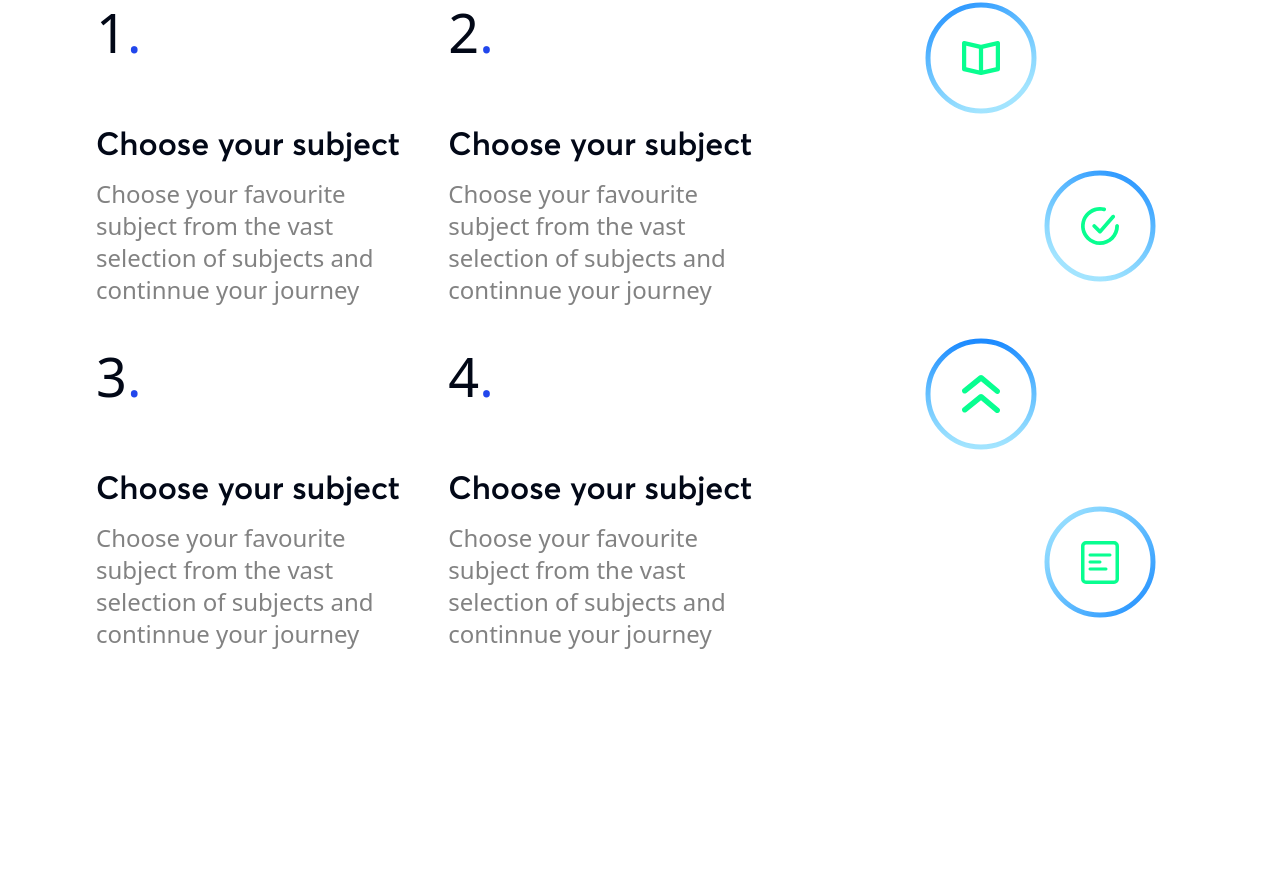
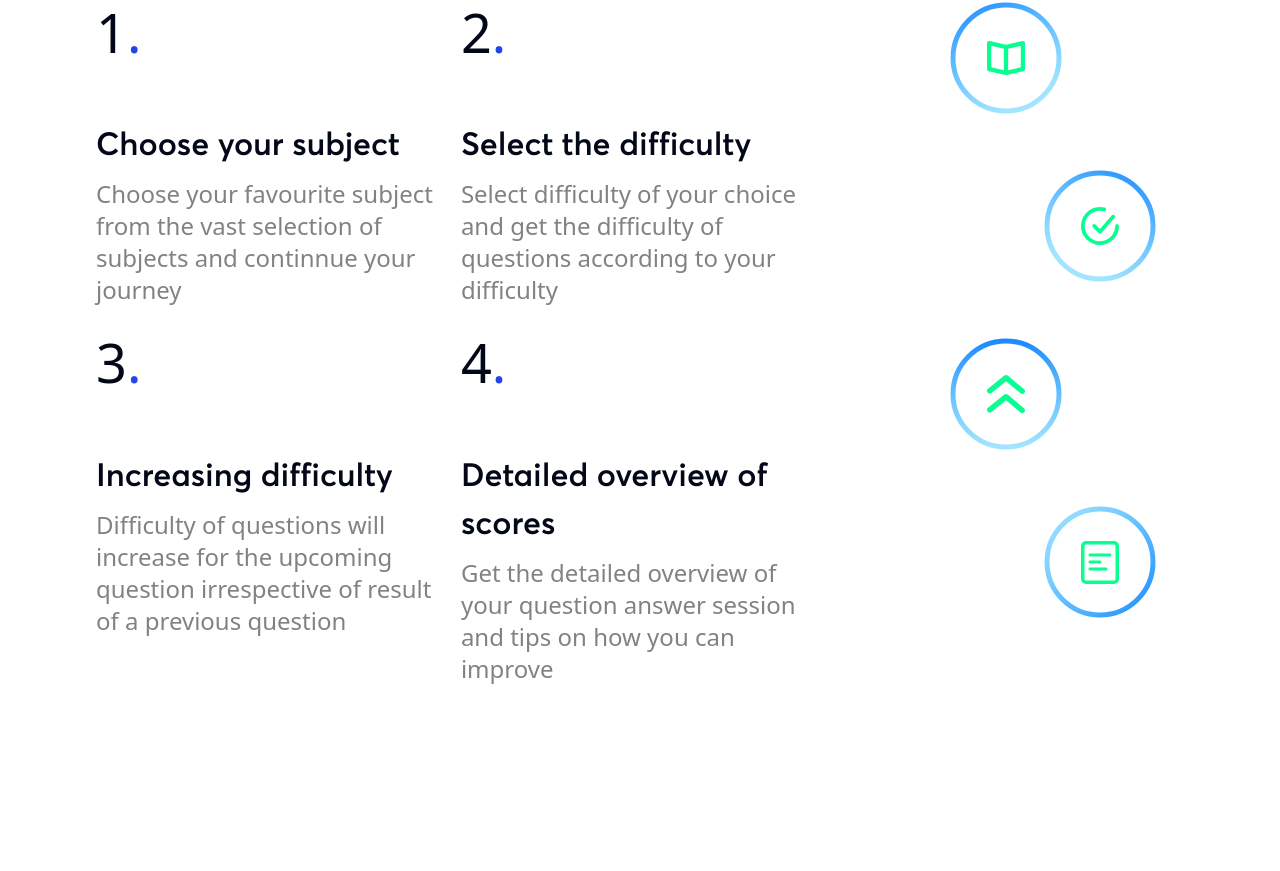
Before and after one commit to kelvin888/kwizzy-ui, a Next.js app: page / in a window 1280 px wide. Shown: the part 2199-3070 px from the top of the page. Built offline with nearby package versions, Linux system fonts and the light colour scheme; no server answers; a web font is replaced by a local one.

Commit message:
chore: make landing page responsive

```diff
--- a/src/app/(admin)/quiz/QuizCreation/QuizCreation.tsx
+++ b/src/app/(admin)/quiz/QuizCreation/QuizCreation.tsx
@@ -9,7 +9,9 @@ import { joiResolver } from '@hookform/resolvers/joi'
 import Joi from 'joi'
 import {
     Dialog,
+    DialogClose,
     DialogContent,
+    DialogTrigger,
 } from "@/components/ui/dialog"
 import useQuizCreationStore from 'store/quizCreation'
 import { Plus } from 'lucide-react'
@@ -29,9 +31,10 @@ const schema = Joi.object({
 
 type Props = {
     showModal: boolean
+    closeModal: () => void
 }
 
-const QuizCreation: FC<Props> = ({ showModal }) => {
+const QuizCreation: FC<Props> = ({ showModal, closeModal }) => {
     const { register, handleSubmit, formState: { errors } } = useForm<QuizCreationData>({
         resolver: joiResolver(schema),
     });
@@ -55,7 +58,7 @@ const QuizCreation: FC<Props> = ({ showModal }) => {
     console.log("store", questions)
 
     return (
-        <Dialog open={showModal}>
+        <Dialog open={showModal} onOpenChange={closeModal}>
             <DialogContent className="sm:max-w-[85%] overflow-hidden">
                 <form onSubmit={handleSubmit(onSubmit)} className=" text-grayscale-90 font-poppins font-bold">
                     <div
--- a/src/app/(admin)/quiz/page.tsx
+++ b/src/app/(admin)/quiz/page.tsx
@@ -18,6 +18,10 @@ const Page = () => {
 
     const [showcreateQuizModal, setshowcreateQuizModal] = useState(false)
 
+    const closeModal = () => {
+        setshowcreateQuizModal(false)
+    }
+
     return (
         <div className='p-5 flex flex-col gap-5'>
             <div className='border-b pb-5'>
@@ -31,7 +35,7 @@ const Page = () => {
                 </div>
 
 
-                <div className='grid grid-cols-4 gap-4'>
+                <div className='grid lg:grid-cols-3 2xl:grid-cols-4 gap-4'>
                     {categories.map(category =>
                         <Category key={category.id} image={category.imageUrl} title={category.title} />
                     )}
@@ -50,7 +54,7 @@ const Page = () => {
                 </div>
 
             </div>
-            <QuizCreation showModal={showcreateQuizModal} />
+            <QuizCreation showModal={showcreateQuizModal} closeModal={closeModal} />
         </div>
     )
 }
--- a/src/app/home/Features/Features.tsx
+++ b/src/app/home/Features/Features.tsx
@@ -13,7 +13,7 @@ const Features = () => {
             <div className='text-[3.375rem] max-w-[34.8rem] mx-auto text-center font-avertaSemiBold'>Quizzy comes with
                 amazing <span className='text-secondary-100'>features</span> like:
             </div>
-            <div className='flex justify-between mt-[6.2rem] gap-32'>
+            <div className='flex sm:flex-wrap lg:flex-nowrap justify-between mt-[6.2rem] gap-32'>
                 <Feature
                     icon={<Image src={threeDIcon} alt='3d icon' width={100} />}
                     description='3 dimensional coverage of all questions related to a perticular topic'
--- a/src/app/home/LearningJourney/LearningJourney.tsx
+++ b/src/app/home/LearningJourney/LearningJourney.tsx
@@ -13,29 +13,35 @@ const LearningJourney = () => {
                 Let’ checkout your <span className='text-secondary-100'>learning</span> journey
             </div>
             <div className='flex gap-28 mt-24'>
-                <div className='grid grid-cols-2 gap-4'>
+                <div className='grid lg:grid-cols-2 gap-4'>
                     <Feature
                         icon={<div className='font-avertaBold text-[3.375rem]'>1<span className='text-primary-100'>.</span></div>}
                         title='Choose your subject'
-                        description='Choose your favourite subject from the vast selection of subjects and continnue your journey'
+                        description='Choose your favourite subject
+                        from the vast selection of subjects
+                        and continnue your journey'
                     />
                     <Feature
                         icon={<div className='font-avertaBold text-[3.375rem]'>2<span className='text-primary-100'>.</span></div>}
-                        title='Choose your subject'
-                        description='Choose your favourite subject from the vast selection of subjects and continnue your journey'
+                        title='Select the difficulty'
+                        description='Select difficulty of your choice
+                        and get the difficulty of questions
+                        according to your difficulty'
                     />
                     <Feature
                         icon={<div className='font-avertaBold text-[3.375rem]'>3<span className='text-primary-100'>.</span></div>}
-                        title='Choose your subject'
-                        description='Choose your favourite subject from the vast selection of subjects and continnue your journey'
+                        title='Increasing difficulty'
+                        description='Difficulty of questions will increase for the upcoming question irrespective of result of a previous question'
                     />
                     <Feature
                         icon={<div className='font-avertaBold text-[3.375rem]'>4<span className='text-primary-100'>.</span></div>}
-                        title='Choose your subject'
-                        description='Choose your favourite subject from the vast selection of subjects and continnue your journey'
+                        title='Detailed overview of scores'
+                        description='Get the detailed overview of
+                        your question answer session
+                        and tips on how you can improve'
                     />
                 </div>
-                <div className='w-[55rem]'>
+                <div className='w-[55rem] hidden lg:block'>
                     <div>
                         <Image src={JourneyItem1} alt='journey item' />
                     </div>
--- a/src/components/header/TopNav/TopNav.tsx
+++ b/src/components/header/TopNav/TopNav.tsx
@@ -3,7 +3,7 @@ import Menu from './Menu/Menu'
 
 const TopNav = () => {
     return (
-        <div className='flex gap-12 text-grayscale-50'>
+        <div className='lg:flex gap-12 text-grayscale-50 hidden'>
             <Menu title="How it Works?" />
             <Menu title="Features" />
             <Menu title="About Us" />
```
